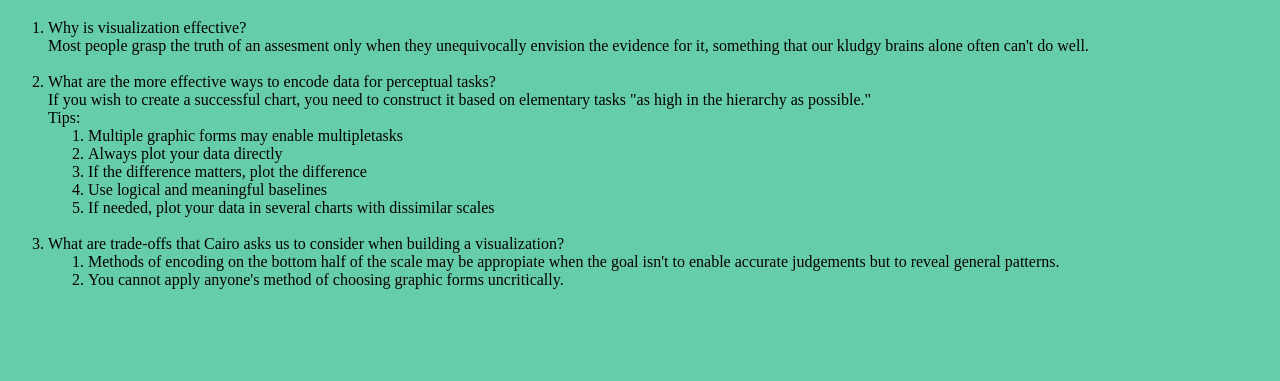
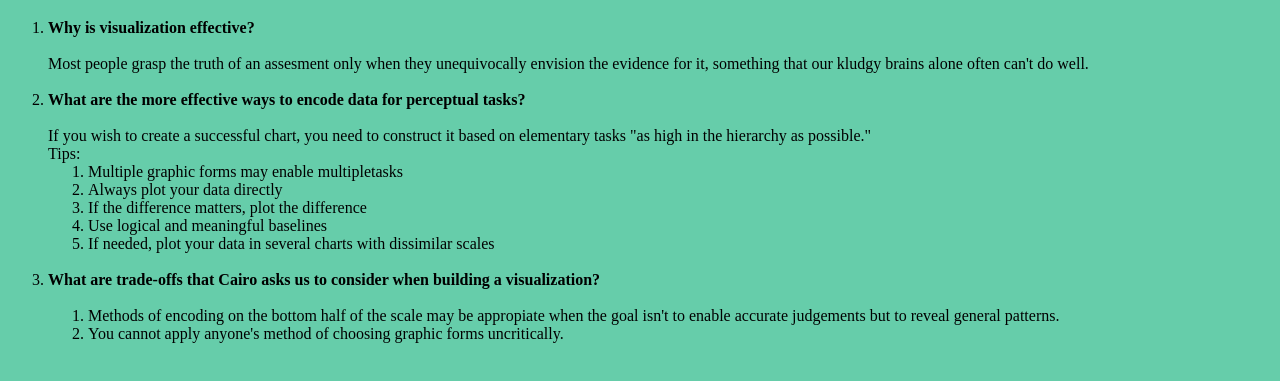
Before and after one commit to willbritt/MakingSomethingGreat, a plain HTML site: page index.html in a window 1280 px wide. Shown: the part 87-468 px from the top of the page. Drawn offline with Linux system fonts and the light colour scheme.

Commit message:
Update index.html
bold questions

```diff
--- a/index.html
+++ b/index.html
@@ -16,7 +16,8 @@ ol {
     <h1> Prep Questions </h1>
 
     <ol>
-      <li> Why is visualization effective?
+      <li> <b> Why is visualization effective? </b>
+        <br>
         <br>
         Most people grasp the truth of an assesment
         only when they unequivocally envision the evidence
@@ -24,8 +25,9 @@ ol {
         often can't do well.
       </li>
     <br>
-      <li> What are the more effective ways to encode data
-         for perceptual tasks?
+      <li> <b> What are the more effective ways to encode data
+         for perceptual tasks? </b>
+         <br>
          <br>
           If you wish to create a successful chart, you
           need to construct it based on elementary tasks "as
@@ -43,8 +45,9 @@ ol {
            </li>
          </ol>
       <br>
-       <li> What are trade-offs that Cairo asks us to consider
-            when building a visualization?
+       <li> <b> What are trade-offs that Cairo asks us to consider
+             when building a visualization? </b>
+          <br>
           <br>
             <ol>
               <li> Methods of encoding on the bottom half of the
```
